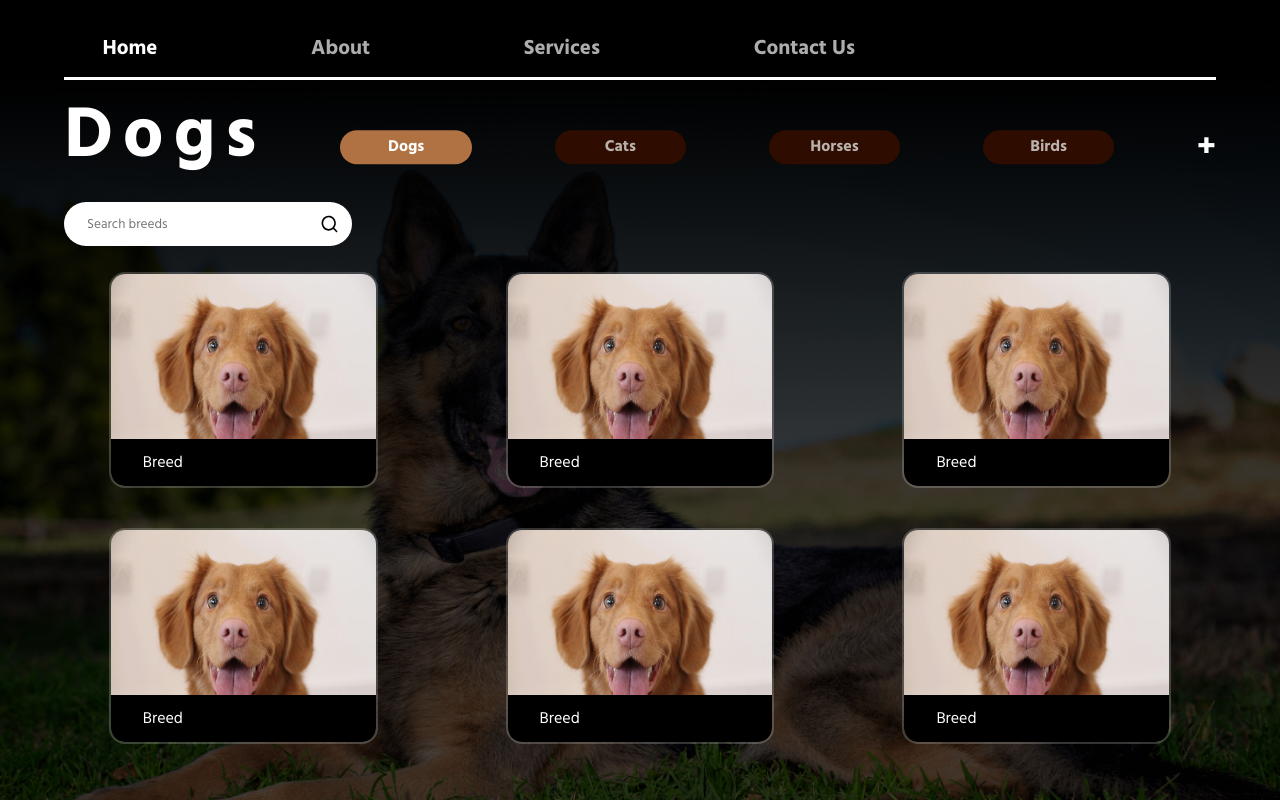
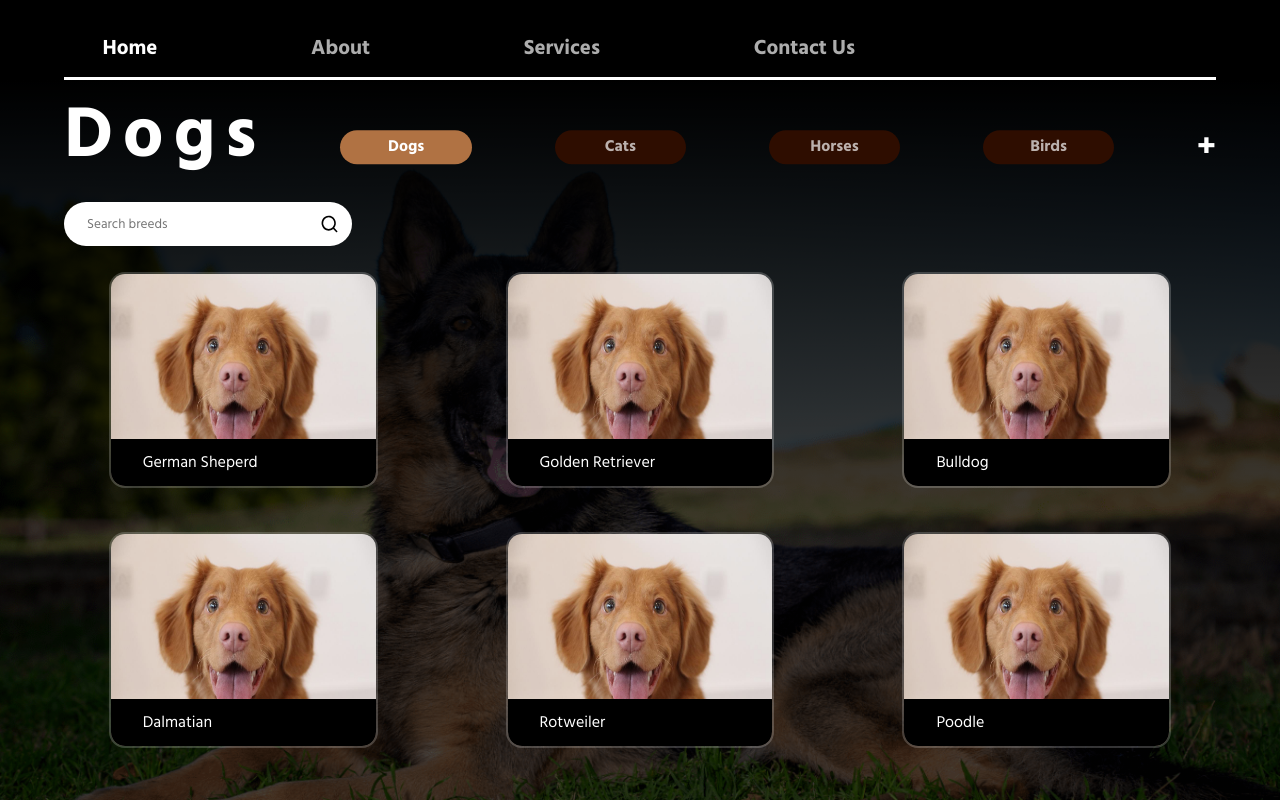
Before and after one commit to nataniel-sawadogo/pet-shop, a Vue app: page / in a window 1280 px wide. Built offline with nearby package versions, Linux system fonts and the light colour scheme.

Commit message:
Updated HomeView.vue

```diff
--- a/src/components/CardItem.vue
+++ b/src/components/CardItem.vue
@@ -1,8 +1,15 @@
+<script setup lang="ts">
+import { defineProps } from 'vue';
+
+//eslint-disable-next-line
+const { breed } = defineProps(['breed'])
+</script>
+
 <template>
     <div class="card">
         <div id="img"></div>
         <div id="name">
-            <p>Breed</p>
+            <p>{{ breed.name }}</p>
         </div>
     </div>
 </template>
--- a/src/components/containers/CardContainer.vue
+++ b/src/components/containers/CardContainer.vue
@@ -1,21 +1,17 @@
 <script setup lang="ts">
     import CardItem from '../CardItem.vue';
+    import breedsList from '../../data/breeds.json'
+
+    const breeds = breedsList.dogs
 </script>
 
 <template>
     <div class="contain-card">
-        <CardItem />
-        <CardItem />
-        <CardItem />
-        <CardItem />
-        <CardItem />
-        <CardItem />
-        <CardItem />
-        <CardItem />
-        <CardItem />
-        <CardItem />
-        <CardItem />
-        <CardItem />
+        <CardItem
+            v-for="breed in breeds"
+            :key = "breed.id"
+            :breed = "breed"
+        />
     </div>
 </template>
 
--- /dev/null
+++ b/src/data/breeds.json
@@ -0,0 +1,28 @@
+{
+    "dogs":[
+        {
+            "id": 1,
+            "name": "German Sheperd"
+        },
+        {
+            "id": 2,
+            "name": "Golden Retriever"
+        },
+        {
+            "id": 3,
+            "name": "Bulldog"
+        },
+        {
+            "id": 4,
+            "name": "Dalmatian"
+        },
+        {
+            "id": 5,
+            "name": "Rotweiler"
+        },
+        {
+            "id": 6,
+            "name": "Poodle"
+        }
+    ]
+}
```
